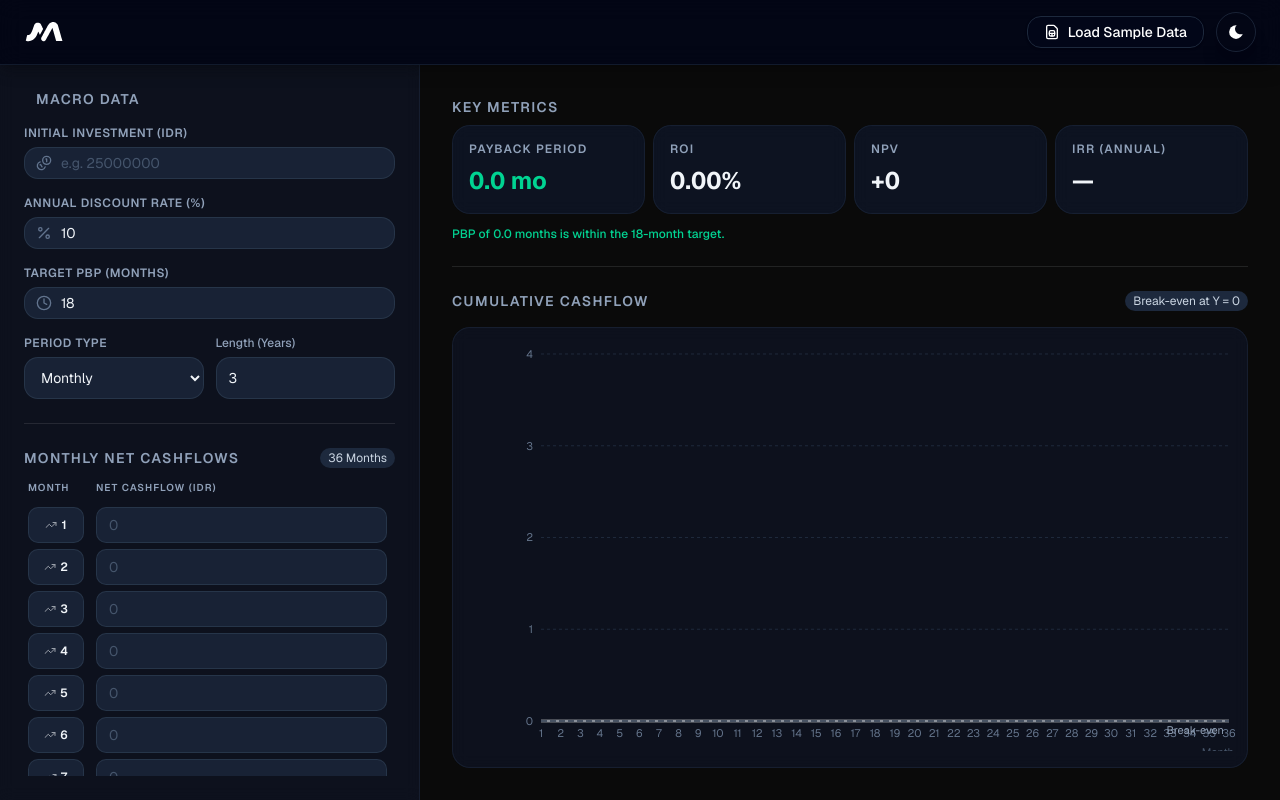
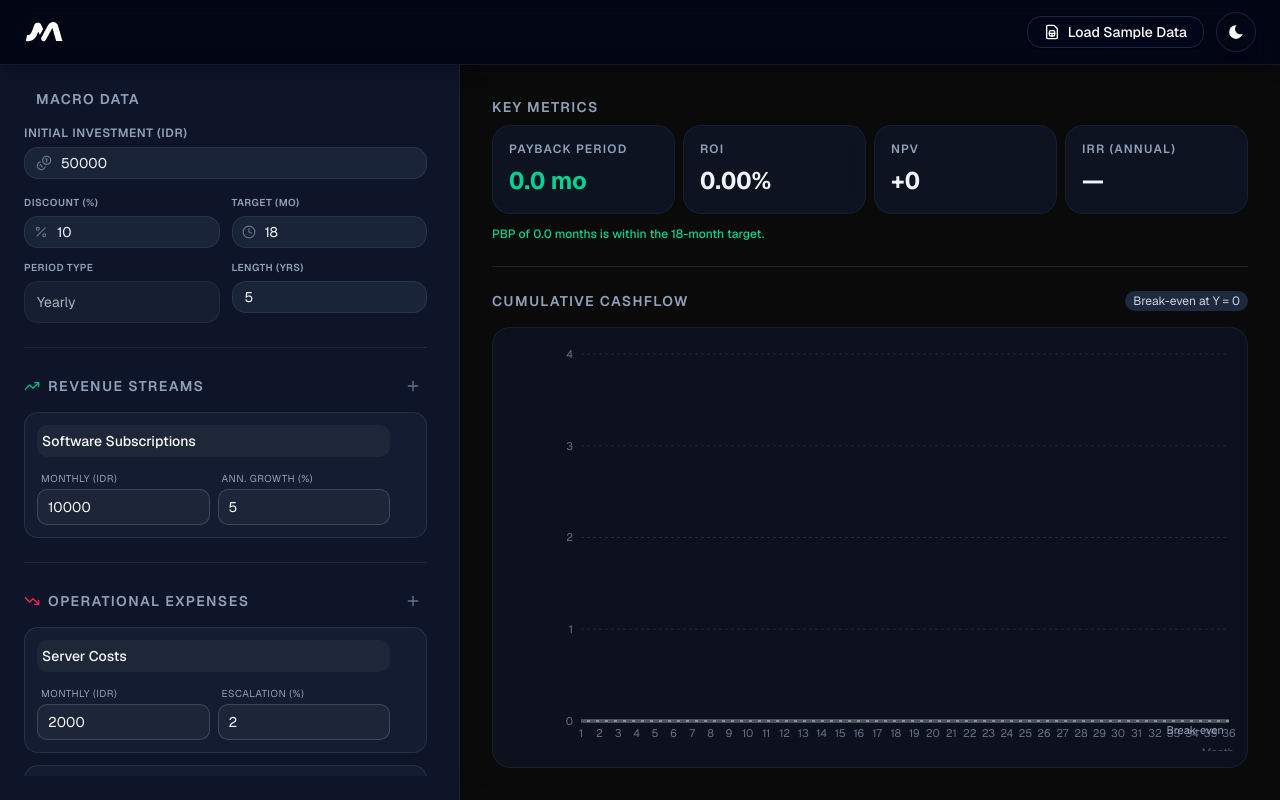
Before and after one commit to dvsalmah/metrica, a Next.js app: page / in a window 1280 px wide. Built offline with nearby package versions, Linux system fonts and the light colour scheme.

Commit message:
refactor(ui): restructure left panel

```diff
--- a/app/page.tsx
+++ b/app/page.tsx
@@ -12,7 +12,7 @@ export default function DashboardPage() {
     <div className="h-screen flex flex-col transition-colors duration-300">
       <Topbar onLoadSampleData={hook.loadSampleData} />
       <main className="flex flex-col lg:flex-row flex-1 overflow-hidden">
-        <LeftPanel hook={hook} />
+        <LeftPanel />
         <RightPanel
           results={hook.results}
           cashflows={hook.cashflows}
--- a/components/dashboard/left-panel.tsx
+++ b/components/dashboard/left-panel.tsx
@@ -1,41 +1,75 @@
 'use client';
 
-import { Coins, Percent, TrendingUp, Clock } from 'lucide-react';
-import type { UseFinancialDataReturn } from '@/lib/types';
+import { useEffect, useRef } from 'react';
+import { Coins, Percent, Clock, Plus, Trash2, TrendingUp, TrendingDown } from 'lucide-react';
+import { useForm, useFieldArray } from 'react-hook-form';
+import { zodResolver } from '@hookform/resolvers/zod';
+import { projectPayloadSchema, type ProjectPayload } from '@/lib/types';
+import { useProjectStore } from '@/lib/store/use-project-store';
 import { Input } from '../ui/input';
 import { Separator } from '../ui/separator';
-import { DropdownMenuSub } from '../ui/dropdown-menu';
 
-interface LeftPanelProps {
-  hook: UseFinancialDataReturn;
+export default function LeftPanel() {
+  const { payload, setPayload } = useProjectStore();
+
+  const form = useForm<ProjectPayload>({
+    resolver: zodResolver(projectPayloadSchema),
+    defaultValues: payload,
+    mode: 'onChange',
+  });
+
+  const { control, register, watch, reset } = form;
+
+  const {
+    fields: revenueFields,
+    append: appendRevenue,
+    remove: removeRevenue,
+  } = useFieldArray({ control, name: 'revenues' });
+
+  const {
+    fields: opexFields,
+    append: appendOpex,
+    remove: removeOpex,
+  } = useFieldArray({ control, name: 'opex' });
+
+  const formValues = watch();
+  const prevFormValues = useRef<ProjectPayload>(payload);
+
+  // Sync from Zustand to Form (e.g. when Load Sample Data is clicked)
+  useEffect(() => {
+    if (JSON.stringify(payload) !== JSON.stringify(prevFormValues.current)) {
+      reset(payload);
+      prevFormValues.current = payload;
     }
+  }, [payload, reset]);
 
-function formatNumberInput(value: number): string {
-  return value === 0 ? '' : String(value);
+  // Sync from Form to Zustand
+  useEffect(() => {
+    const result = projectPayloadSchema.safeParse(formValues);
+    if (result.success) {
+      if (JSON.stringify(result.data) !== JSON.stringify(payload)) {
+        prevFormValues.current = result.data;
+        setPayload(result.data);
       }
-
-export default function LeftPanel({ hook }: LeftPanelProps) {
-  const {
-    inputs,
-    cashflows,
-    setInitialInvestment,
-    setDiscountRate,
-    updateCashflow,
-  } = hook;
+    }
+  }, [formValues, payload, setPayload]);
 
   return (
     <aside
       id="left-panel"
       className="
         flex flex-col gap-6
-        w-full lg:w-[380px] xl:w-[420px] shrink-0
+        w-full lg:w-[420px] xl:w-[460px] shrink-0
         h-full overflow-hidden
-        bg-white/60 dark:bg-slate-900/60 backdrop-blur-sm
+        bg-white/95 dark:bg-slate-900/95 backdrop-blur-md
         border-r border-slate-200 dark:border-slate-800/60
+        shadow-[4px_0_24px_-12px_rgba(0,0,0,0.1)] dark:shadow-[4px_0_24px_-12px_rgba(0,0,0,0.5)]
         transition-colors duration-300
-        p-6
+        p-6 relative z-10
       "
     >
+      <div className="flex flex-col gap-6 h-full overflow-y-auto scrollbar-thin scrollbar-thumb-slate-700 scrollbar-track-transparent pr-2">
+
         {/* ── Section: Macro Inputs ── */}
         <section className="shrink-0">
           <div className="flex items-center gap-2 mb-4">
@@ -48,7 +82,7 @@ export default function LeftPanel({ hook }: LeftPanelProps) {
           <div className="flex flex-col gap-4">
             {/* Initial Investment */}
             <div className="group">
-            <label htmlFor="initial-investment-input" className="block text-xs font-semibold text-slate-600 dark:text-slate-400 mb-1.5 uppercase tracking-wider">
+              <label className="block text-xs font-semibold text-slate-600 dark:text-slate-400 mb-1.5 uppercase tracking-wider">
                 Initial Investment (IDR)
               </label>
               <div className="relative">
@@ -56,213 +90,211 @@ export default function LeftPanel({ hook }: LeftPanelProps) {
                   <Coins className="w-4 h-4" />
                 </span>
                 <Input
-                id="initial-investment-input"
                   type="number"
-                min={0}
                   step={1000000}
-                placeholder="e.g. 25000000"
-                value={formatNumberInput(inputs.initialInvestment)}
-                onChange={(e) =>
-                  setInitialInvestment(parseFloat(e.target.value) || 0)
-                }
-                className="
-                  w-full pl-9 pr-4 py-2.5 rounded-xl
-                  bg-slate-50 dark:bg-slate-800/80 border border-slate-200 dark:border-slate-700/60
-                  text-slate-900 dark:text-slate-100 text-sm placeholder-slate-400 dark:placeholder-slate-600
-                  focus:outline-none focus:ring-2
-                  transition-all duration-200
-                  [appearance:textfield]
-                  [&::-webkit-outer-spin-button]:appearance-none
-                  [&::-webkit-inner-spin-button]:appearance-none
-                "
+                  {...register('initialInvestment', { valueAsNumber: true })}
+                  className="w-full pl-9 pr-4 py-2.5 rounded-xl bg-slate-50 dark:bg-slate-800/80 border border-slate-200 dark:border-slate-700/60 text-slate-900 dark:text-slate-100 text-sm [appearance:textfield] [&::-webkit-outer-spin-button]:appearance-none [&::-webkit-inner-spin-button]:appearance-none"
                 />
               </div>
             </div>
 
+            <div className="grid grid-cols-2 gap-3">
               {/* Discount Rate */}
               <div className="group">
-            <label htmlFor="discount-rate-input" className="block text-xs font-semibold text-slate-600 dark:text-slate-400 mb-1.5 uppercase tracking-wider">
-              Annual Discount Rate (%)
+                <label className="block text-[10px] font-semibold text-slate-600 dark:text-slate-400 mb-1.5 uppercase tracking-wider">
+                  Discount (%)
                 </label>
                 <div className="relative">
-              <span className="absolute left-3 top-1/2 -translate-y-1/2 text-slate-500">
-                <Percent className="w-4 h-4" />
+                  <span className="absolute left-2.5 top-1/2 -translate-y-1/2 text-slate-500">
+                    <Percent className="w-3.5 h-3.5" />
                   </span>
                   <Input
-                id="discount-rate-input"
                     type="number"
-                min={0}
-                max={100}
                     step={0.5}
-                placeholder="e.g. 10"
-                value={formatNumberInput(inputs.discountRate)}
-                onChange={(e) =>
-                  setDiscountRate(parseFloat(e.target.value) || 0)
-                }
-                className="
-                  w-full pl-9 pr-4 py-2.5 rounded-xl
-                  bg-slate-50 dark:bg-slate-800/80 border border-slate-200 dark:border-slate-700/60
-                  text-slate-900 dark:text-slate-100 text-sm placeholder-slate-400 dark:placeholder-slate-600
-                  focus:outline-none focus:ring-2
-                  transition-all duration-200
-                  [appearance:textfield]
-                  [&::-webkit-outer-spin-button]:appearance-none
-                  [&::-webkit-inner-spin-button]:appearance-none
-                "
+                    {...register('discountRate', { valueAsNumber: true })}
+                    className="w-full pl-8 pr-2 py-2.5 rounded-xl bg-slate-50 dark:bg-slate-800/80 border border-slate-200 dark:border-slate-700/60 text-slate-900 dark:text-slate-100 text-sm [appearance:textfield]"
                   />
                 </div>
               </div>
 
               {/* Target PBP */}
               <div className="group">
-            <label htmlFor="target-pbp-input" className="block text-xs font-semibold text-slate-600 dark:text-slate-400 mb-1.5 uppercase tracking-wider">
-              Target PBP (Months)
+                <label className="block text-[10px] font-semibold text-slate-600 dark:text-slate-400 mb-1.5 uppercase tracking-wider">
+                  Target (Mo)
                 </label>
                 <div className="relative">
-              <span className="absolute left-3 top-1/2 -translate-y-1/2 text-slate-500">
-                <Clock className="w-4 h-4" />
+                  <span className="absolute left-2.5 top-1/2 -translate-y-1/2 text-slate-500">
+                    <Clock className="w-3.5 h-3.5" />
                   </span>
                   <Input
-                id="target-pbp-input"
                     type="number"
-                min={0}
                     step={1}
-                placeholder="e.g. 18"
-                value={formatNumberInput(inputs.targetPbp)}
-                onChange={(e) =>
-                  hook.setTargetPbp(parseFloat(e.target.value) || 0)
-                }
-                className="
-                  w-full pl-9 pr-4 py-2.5 rounded-xl
-                  bg-slate-50 dark:bg-slate-800/80 border border-slate-200 dark:border-slate-700/60
-                  text-slate-900 dark:text-slate-100 text-sm placeholder-slate-400 dark:placeholder-slate-600
-                  focus:outline-none focus:ring-2
-                  transition-all duration-200
-                  [appearance:textfield]
-                  [&::-webkit-outer-spin-button]:appearance-none
-                  [&::-webkit-inner-spin-button]:appearance-none
-                "
+                    {...register('targetPbp', { valueAsNumber: true })}
+                    className="w-full pl-8 pr-2 py-2.5 rounded-xl bg-slate-50 dark:bg-slate-800/80 border border-slate-200 dark:border-slate-700/60 text-slate-900 dark:text-slate-100 text-sm [appearance:textfield]"
                   />
                 </div>
               </div>
 
-          {/* Projection Settings */}
-          <div className="grid grid-cols-2 gap-3">
+              {/* Period Type */}
               <div className="group">
-              <label htmlFor="period-type-select" className="block text-xs font-semibold text-slate-600 dark:text-slate-400 mb-1.5 uppercase tracking-wider">Period Type
+                <label className="block text-[10px] font-semibold text-slate-600 dark:text-slate-400 mb-1.5 uppercase tracking-wider">
+                  Period Type
                 </label>
+                <div className="relative">
                   <select
-                id="period-type-select"
-                value={hook.periodType}
-                onChange={(e) => hook.setPeriodType(e.target.value as 'monthly' | 'yearly')}
-                className="
-                  w-full px-3 py-2.5 rounded-xl h-[42px]
-                  bg-slate-50 dark:bg-slate-800/80 border border-slate-200 dark:border-slate-700/60
-                  text-slate-900 dark:text-slate-100 text-sm focus-visible:border-ring focus-visible:ring-3 focus-visible:ring-ring/50
-                  transition-all duration-200
-                "
+                    disabled
+                    className="w-full px-3 py-2.5 rounded-xl bg-slate-50 dark:bg-slate-800/80 border border-slate-200 dark:border-slate-700/60 text-slate-900 dark:text-slate-100 text-sm opacity-70 cursor-not-allowed appearance-none"
                   >
-                <option value="monthly">Monthly</option>
                     <option value="yearly">Yearly</option>
                   </select>
                 </div>
+              </div>
+
+              {/* Projection Length */}
               <div className="group">
-              <label className="block text-xs font-medium text-slate-400 mb-1.5">
-                Length (Years)
+                <label className="block text-[10px] font-semibold text-slate-600 dark:text-slate-400 mb-1.5 uppercase tracking-wider">
+                  Length (Yrs)
                 </label>
+                <div className="relative">
                   <Input
                     type="number"
-                min={2}
-                max={10}
                     step={1}
-                value={hook.projectionLength}
-                onChange={(e) => hook.setProjectionLength(parseInt(e.target.value) || 2)}
-                className="
-                  w-full px-3 py-2.5 rounded-xl h-[42px]
-                  bg-slate-50 dark:bg-slate-800/80 border border-slate-200 dark:border-slate-700/60
-                  text-slate-900 dark:text-slate-100 text-sm
-                  focus:outline-none focus:ring-2
-                  transition-all duration-200
-                "
+                    {...register('projectionLength', { valueAsNumber: true })}
+                    className="w-full px-3 py-2.5 rounded-xl bg-slate-50 dark:bg-slate-800/80 border border-slate-200 dark:border-slate-700/60 text-slate-900 dark:text-slate-100 text-sm"
                   />
+                </div>
               </div>
             </div>
           </div>
         </section>
 
-      <Separator />
+        <Separator className="bg-slate-200 dark:bg-slate-800" />
 
-      {/* ── Section: Monthly Cashflows ── */}
-      <section className="flex flex-col gap-3 flex-1 min-h-0">
+        {/* ── Section: Revenue Streams ── */}
+        <section className="shrink-0 flex flex-col gap-3">
+          <div className="flex items-center justify-between">
             <div className="flex items-center gap-2">
+              <TrendingUp className="w-4 h-4 text-emerald-500" />
               <h2 className="text-sm font-semibold uppercase tracking-widest text-slate-600 dark:text-slate-400">
-          {hook.periodType === 'monthly' ? 'Monthly' : 'Yearly'} Net Cashflows
+                Revenue Streams
               </h2>
-          <span className="ml-auto text-xs text-slate-700 bg-slate-200 dark:text-slate-300 dark:bg-slate-800 px-2 py-0.5 rounded-full">
-            {hook.periodType === 'monthly' ? `${hook.projectionLength * 12} Months` : `${hook.projectionLength} Years`}
-          </span>
+            </div>
+            <button
+              type="button"
+              onClick={() => appendRevenue({ id: crypto.randomUUID(), name: '', monthlyRevenue: 0, growthRate: 0 })}
+              className="p-1.5 rounded-md hover:bg-slate-200 dark:hover:bg-slate-800 transition-colors text-slate-500"
+            >
+              <Plus className="w-4 h-4" />
+            </button>
           </div>
 
-        {/* Column headers */}
-        <div className="grid grid-cols-[56px_1fr] gap-3 px-1">
-          <span className="text-[10px] font-semibold uppercase tracking-widest text-slate-600 dark:text-slate-400">
-            {hook.periodType === 'monthly' ? 'Month' : 'Year'}
-          </span>
-          <span className="text-[10px] font-semibold uppercase tracking-widest text-slate-600 dark:text-slate-400">
-            Net Cashflow (IDR)
-          </span>
+          <div className="flex flex-col gap-3">
+            {revenueFields.map((field, index) => (
+              <div key={field.id} className="p-3 bg-slate-50 dark:bg-slate-800/40 border border-slate-200 dark:border-slate-700/60 rounded-xl relative group">
+                <button
+                  type="button"
+                  onClick={() => removeRevenue(index)}
+                  className="absolute top-2 right-2 p-1 text-slate-400 hover:text-rose-500 opacity-0 group-hover:opacity-100 transition-opacity"
+                >
+                  <Trash2 className="w-4 h-4" />
+                </button>
+                <div className="grid grid-cols-1 gap-2 pr-6">
+                  <Input
+                    placeholder="Revenue Name (e.g. Subscriptions)"
+                    {...register(`revenues.${index}.name` as const)}
+                    className="h-8 text-sm border-transparent bg-transparent px-1 focus-visible:ring-1 focus-visible:bg-white dark:focus-visible:bg-slate-900 font-medium"
+                  />
+                  <div className="grid grid-cols-2 gap-2">
+                    <div>
+                      <span className="text-[10px] text-slate-400 uppercase tracking-wider pl-1">Monthly (IDR)</span>
+                      <Input
+                        type="number"
+                        {...register(`revenues.${index}.monthlyRevenue` as const, { valueAsNumber: true })}
+                        className="h-9 text-sm"
+                      />
+                    </div>
+                    <div>
+                      <span className="text-[10px] text-slate-400 uppercase tracking-wider pl-1">Ann. Growth (%)</span>
+                      <Input
+                        type="number"
+                        {...register(`revenues.${index}.growthRate` as const, { valueAsNumber: true })}
+                        className="h-9 text-sm"
+                      />
+                    </div>
+                  </div>
+                </div>
+              </div>
+            ))}
+            {revenueFields.length === 0 && (
+              <p className="text-xs text-slate-400 italic text-center py-4">No revenue streams added.</p>
+            )}
+          </div>
+        </section>
+
+        <Separator className="bg-slate-200 dark:bg-slate-800" />
+
+        {/* ── Section: OPEX Items ── */}
+        <section className="shrink-0 flex flex-col gap-3">
+          <div className="flex items-center justify-between">
+            <div className="flex items-center gap-2">
+              <TrendingDown className="w-4 h-4 text-rose-500" />
+              <h2 className="text-sm font-semibold uppercase tracking-widest text-slate-600 dark:text-slate-400">
+                Operational Expenses
+              </h2>
+            </div>
+            <button
+              type="button"
+              onClick={() => appendOpex({ id: crypto.randomUUID(), name: '', monthlyCost: 0, escalationRate: 0 })}
+              className="p-1.5 rounded-md hover:bg-slate-200 dark:hover:bg-slate-800 transition-colors text-slate-500"
+            >
+              <Plus className="w-4 h-4" />
+            </button>
           </div>
 
-        {/* Scrollable list */}
-        <div className="flex flex-col gap-1.5 overflow-y-auto flex-1 pr-1 scrollbar-thin scrollbar-thumb-slate-700 scrollbar-track-transparent">
-          {cashflows.map(({ month, netCashflow }) => (
-            <div
-              key={month}
-              className="
-                grid grid-cols-[56px_1fr] items-center gap-3
-                group hover:bg-slate-800/30 transition-colors duration-150 rounded-lg px-1
-              "
+          <div className="flex flex-col gap-3">
+            {opexFields.map((field, index) => (
+              <div key={field.id} className="p-3 bg-slate-50 dark:bg-slate-800/40 border border-slate-200 dark:border-slate-700/60 rounded-xl relative group">
+                <button
+                  type="button"
+                  onClick={() => removeOpex(index)}
+                  className="absolute top-2 right-2 p-1 text-slate-400 hover:text-rose-500 opacity-0 group-hover:opacity-100 transition-opacity"
                 >
-              {/* Month badge */}
-              <div
-                className="
-                  flex items-center justify-center
-                  h-9 rounded-lg
-                  bg-slate-50 dark:bg-slate-800/80 border border-slate-200 dark:border-slate-700/60
-                  text-slate-900 dark:text-slate-100 text-sm placeholder-slate-400 dark:placeholder-slate-600
-                  text-xs font-semibold text-slate-500
-                  transition-colors duration-150
-                "
-              >
-                <TrendingUp className="w-3 h-3 mr-1 opacity-60" />
-                {month}
-              </div>
-
-              {/* Cashflow input */}
+                  <Trash2 className="w-4 h-4" />
+                </button>
+                <div className="grid grid-cols-1 gap-2 pr-6">
                   <Input
-                id={`cashflow-period-${month}`}
+                    placeholder="Expense Name (e.g. Server Cost)"
+                    {...register(`opex.${index}.name` as const)}
+                    className="h-8 text-sm border-transparent bg-transparent px-1 focus-visible:ring-1 focus-visible:bg-white dark:focus-visible:bg-slate-900 font-medium"
+                  />
+                  <div className="grid grid-cols-2 gap-2">
+                    <div>
+                      <span className="text-[10px] text-slate-400 uppercase tracking-wider pl-1">Monthly (IDR)</span>
+                      <Input
                         type="number"
-                step={100000}
-                placeholder="0"
-                value={netCashflow === 0 ? '' : String(netCashflow)}
-                onChange={(e) =>
-                  updateCashflow(month, parseFloat(e.target.value) || 0)
-                }
-                className="
-                  w-full px-3 py-2 rounded-lg h-9
-                  bg-slate-50 dark:bg-slate-800/80 border border-slate-200 dark:border-slate-700/60
-                  text-slate-900 dark:text-slate-100 text-sm placeholder-slate-400 dark:placeholder-slate-600
-                  focus:outline-none focus:ring-2
-                  transition-all duration-150
-                  [appearance:textfield]
-                  [&::-webkit-outer-spin-button]:appearance-none
-                  [&::-webkit-inner-spin-button]:appearance-none
-                "
+                        {...register(`opex.${index}.monthlyCost` as const, { valueAsNumber: true })}
+                        className="h-9 text-sm"
                       />
                     </div>
+                    <div>
+                      <span className="text-[10px] text-slate-400 uppercase tracking-wider pl-1">Escalation (%)</span>
+                      <Input
+                        type="number"
+                        {...register(`opex.${index}.escalationRate` as const, { valueAsNumber: true })}
+                        className="h-9 text-sm"
+                      />
+                    </div>
+                  </div>
+                </div>
+              </div>
             ))}
+            {opexFields.length === 0 && (
+              <p className="text-xs text-slate-400 italic text-center py-4">No operational expenses added.</p>
+            )}
           </div>
         </section>
+
+      </div>
     </aside>
   );
 }
```
Lines whose indentation alone changed are shown as unchanged.
